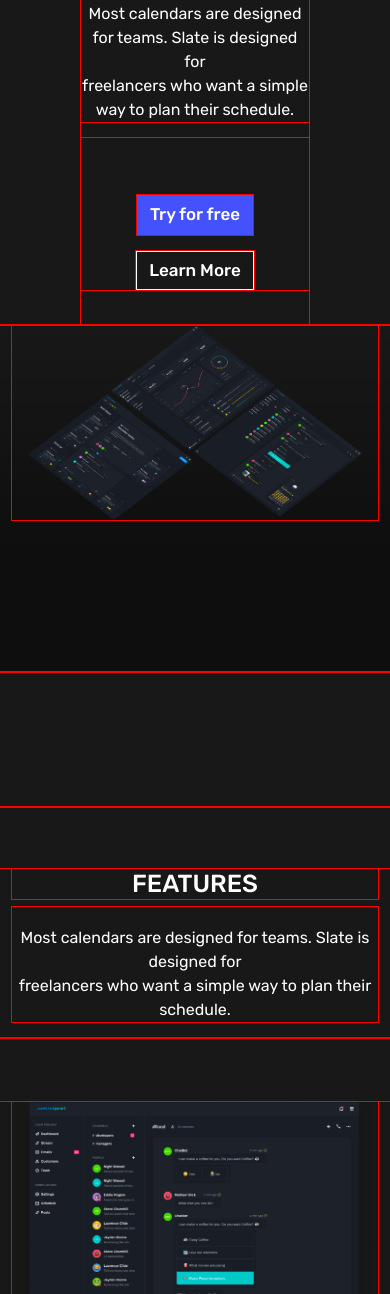
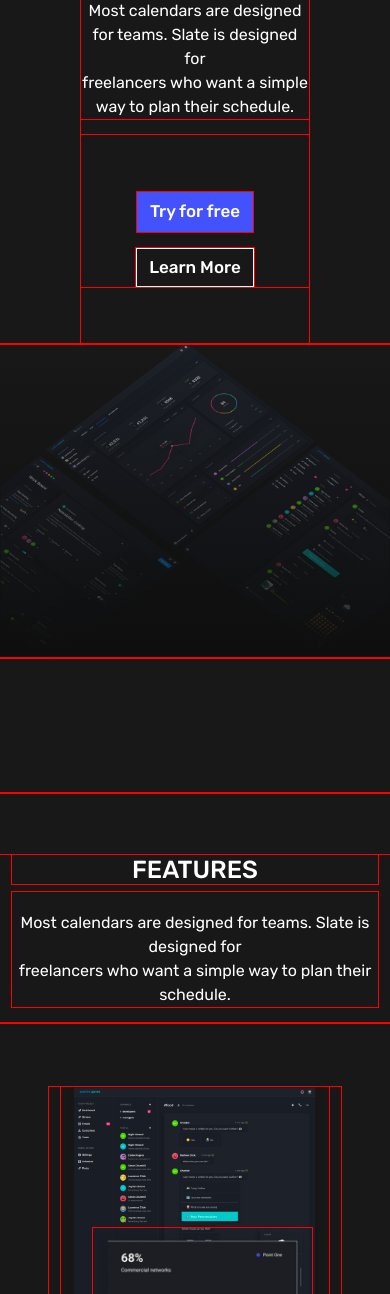
Before and after one commit to maci-kb24/Figma_land, a website: page public/index.html in a window 390 px wide. Shown: the part 266-1560 px from the top of the page. Drawn offline with Linux system fonts and the light colour scheme.

Commit message:
fix spacing and gradient hero ,feature, contents

```diff
--- a/public/index.html
+++ b/public/index.html
@@ -78,8 +78,17 @@
             </div>
           </div>
           <div class="row">
-            <div class="col hero-screens">
-              <img src="./assets/images/screens.png" alt="" class="img-fluid" />
+            <div class="col hero-screens px-0 px-sm-3">
+              <img
+                src="./assets/images/screens_mobile.png"
+                alt=""
+                class="img-fluid d-sm-none position-relative"
+              />
+              <img
+                src="./assets/images/screens.png"
+                alt=""
+                class="img-fluid d-none d-sm-block position-relative"
+              />
             </div>
           </div>
         </div>
@@ -100,8 +109,7 @@
           </div>
           <div class="row justify-content-center features-columns">
             <div
-              class="col-md-6 col-sm-12 features-column-left"
-              style="position: relative"
+              class="col-9 col-md-6 col-sm-12 features-column-left position-relative"
             >
               <img
                 src="./assets/images/Chat Bot1.png"
@@ -114,7 +122,7 @@
                 class="w-75 img-fluid chart-img"
               />
             </div>
-            <div class="col-md-4 col-sm-12 features-column-right">
+            <div class="col-9 col-md-4 col-sm-12 features-column-right">
               <div>
                 <div class="d-flex align-items-start">
                   <img src="./assets/images/icons/Vector.png" alt="" />
@@ -155,7 +163,7 @@
       <section class="contents py-5">
         <div class="container-sm">
           <div class="row">
-            <div class="col text-center">
+            <div class="col-8 mx-auto text-center">
               <h2>Contents</h2>
               <p class="h5 pt-3 fw-normal">
                 We focus on ergonomics and meeting you where you work.<br />
--- a/src/scss/custom.scss
+++ b/src/scss/custom.scss
@@ -50,18 +50,20 @@
 }
 .hero {
   .hero-content {
-    padding: 60px 0px 35px 0px;
+    padding: 57px 0px;
     .hero-buttons {
       padding-top: 57px;
     }
   }
   .hero-screens {
-    background: linear-gradient(180deg, rgba(0, 0, 0, 0) 0%, #0e0e0e 66.15%);
-    padding-bottom: 152px;
+    background: linear-gradient(180deg, rgba(30, 30, 30, 0) 0%, #0e0e0e 100%);
+    img {
+      z-index: -1;
+    }
   }
 }
 .features {
-  padding-top: 62px;
+  padding: 62px 0px;
   .row .col p {
     padding-top: 19px;
   }
@@ -113,6 +115,9 @@
       .hero-buttons {
         padding-top: 81px;
       }
+      .hero-screens {
+        padding-bottom: 152px;
+      }
     }
   }
   .features {
```
Also changed, not shown: public/assets/css/custom.css, public/assets/images/screens_mobile.png (added).
